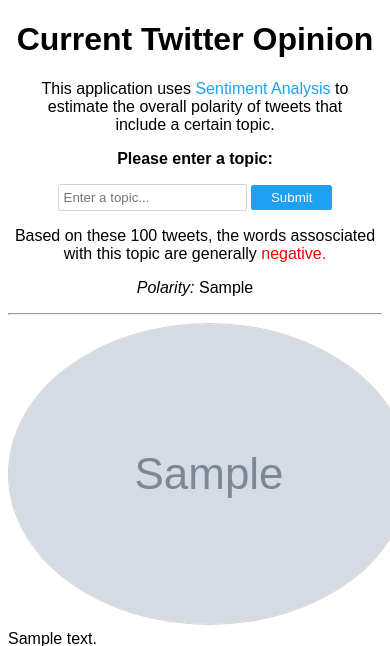
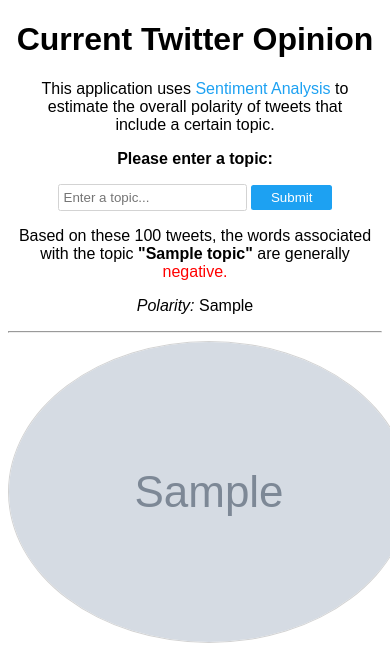
Before and after one commit to alexfrankcodes/twitter-opinion-analyzer, a Flask app: template templates/index.html in a window 390 px wide; the page is wider, and only the part inside the window is pictured. Shown: the top 646 px of that part. Run offline with Flask 2, Linux system fonts and the light colour scheme; the template is opened without the code that fills it: most values are stand-ins (such as "Sample title", 1, 10 or a date in 2020); grey boxes marked "Sample" are stand-in pictures.

Commit message:
Minor front-end alterations and example images added

```diff
--- a/app.py
+++ b/app.py
@@ -1,6 +1,7 @@
 from flask import Flask, render_template, request
 import tweepy
 from textblob import TextBlob
+import config
 import os
 import re
 
@@ -20,6 +21,7 @@ api = tweepy.API(auth)
 def index():
     public_tweets = []
     aggregate_polarity = 0
+    topic = ""
 
     if request.method == 'POST':
         topic = request.form.get('topic')
@@ -31,7 +33,7 @@ def index():
 
     # Round aggregate polarity to two decimal places
     aggregate_polarity = round(aggregate_polarity, 2)
-    return render_template('index.html', public_tweets=public_tweets, aggregate_polarity=aggregate_polarity)
+    return render_template('index.html', topic=topic, public_tweets=public_tweets, aggregate_polarity=aggregate_polarity)
 
 
 if __name__ == "__main__":
--- a/static/css/main.css
+++ b/static/css/main.css
@@ -39,6 +39,10 @@ input {
   color: red;
 }
 
+.bold {
+  font-weight: bold;
+}
+
 .tweet {
   margin-bottom: 12px;
 }
--- a/static/css/main.min.css
+++ b/static/css/main.min.css
@@ -1 +1 @@
-body{font-family:Arial,Helvetica,sans-serif;text-align:center}ul{text-align:left;list-style-type:none;min-width:300px;max-width:600px;margin:auto;padding:0}a{text-decoration:none;text-align:left;margin:auto;width:100%;color:#1da1f2}input{border:1px solid #d3d3d3;border-radius:2.5px;padding:5px}.expo{margin:auto;max-width:333px}.positive{color:green}.negative{color:red}.tweet{margin-bottom:12px}.tweet a{padding-left:10px}.tweet p{margin:5px 0 0 0}.tweet-header{display:flex;flex-direction:row}.profile-img{border:.5px solid #d3d3d3;border-radius:50%}#submit{padding:5px 20px;background-color:#1da1f2;color:#fff;border:0}@media only screen and (max-width:768px){ul{width:100%;padding:0;margin:0}}
+body{font-family:Arial,Helvetica,sans-serif;text-align:center}ul{text-align:left;list-style-type:none;min-width:300px;max-width:600px;margin:auto;padding:0}a{text-decoration:none;text-align:left;margin:auto;width:100%;color:#1da1f2}input{border:1px solid #d3d3d3;border-radius:2.5px;padding:5px}.expo{margin:auto;max-width:333px}.positive{color:green}.negative{color:red}.bold{font-weight:700}.tweet{margin-bottom:12px}.tweet a{padding-left:10px}.tweet p{margin:5px 0 0 0}.tweet-header{display:flex;flex-direction:row}.profile-img{border:.5px solid #d3d3d3;border-radius:50%}#submit{padding:5px 20px;background-color:#1da1f2;color:#fff;border:0}@media only screen and (max-width:768px){ul{width:100%;padding:0;margin:0}}
--- a/templates/index.html
+++ b/templates/index.html
@@ -23,7 +23,7 @@
       <!-- User hasn't entered a topic yet -->
     {% else %}
       <p>
-        Based on these 100 tweets, the words assosciated with this topic are generally
+        Based on these 100 tweets, the words associated with the topic <span class="bold">"{{ topic }}"</span> are generally
         {% if aggregate_polarity is gt(0) %}
             <span class="positive">positive.</span>
         {% else %}
```
Also changed, not shown: images/neg_example.png (added), images/pos_example.png (added).
